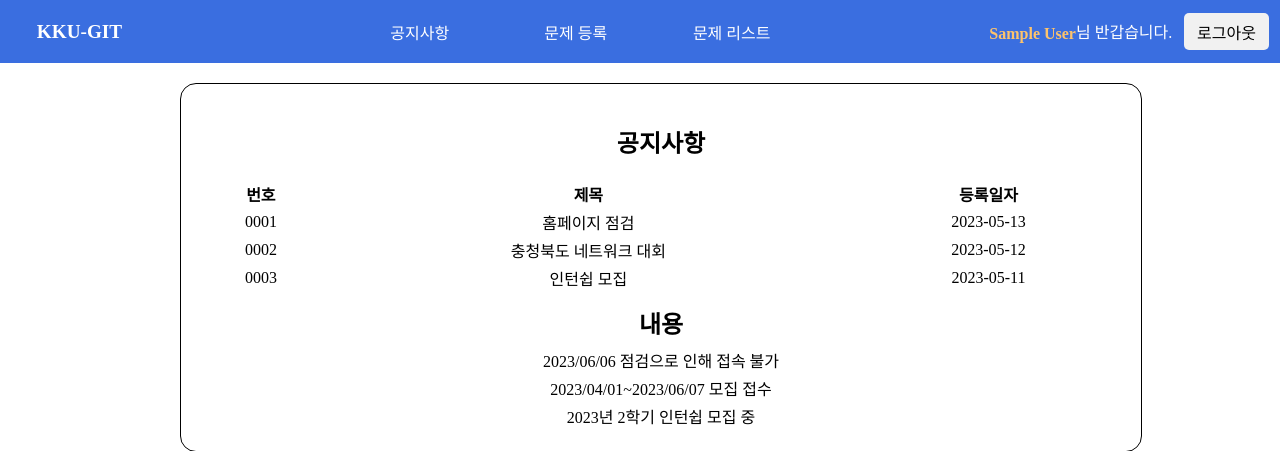
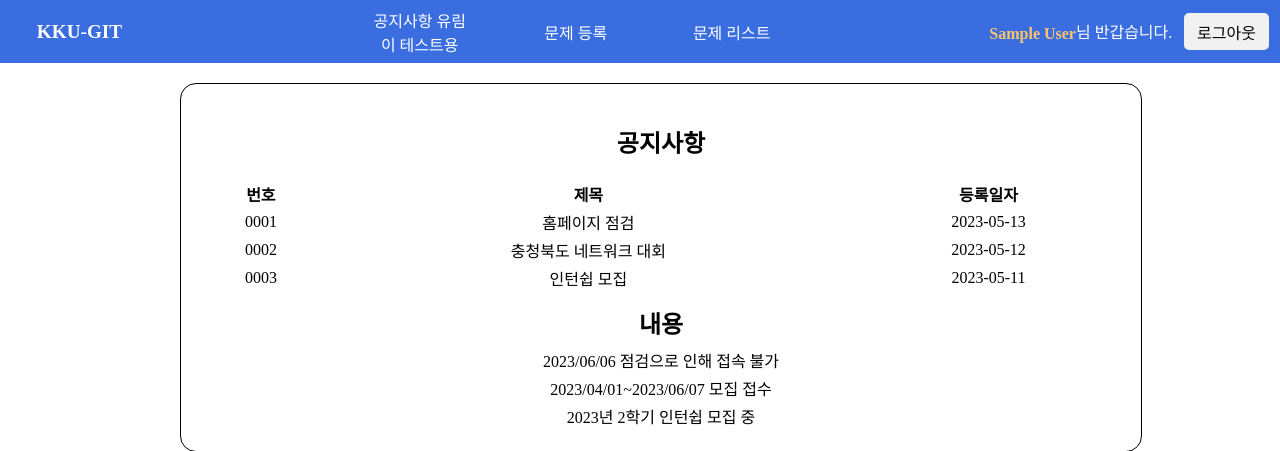
Before and after one commit to JeongHunsss/KKU-GIT, a PHP site: page /main/main.php in a window 1280 px wide. Shown: the top 451 px of the page. Run offline with PHP 8.4, Linux system fonts and the light colour scheme; the visitor is signed in with stand-in values (Sample User, id 1).

Commit message:
유림이 테스트용 커밋

```diff
--- a/bars/top_bar.php
+++ b/bars/top_bar.php
@@ -14,7 +14,7 @@
             <div class="link
                 <?php echo ($_SESSION['cur_page'] === 'notice') ? 'current-page' : ''; ?>"
                 onclick="location.href='../notice/notice_list.php'">
-                공지사항
+                공지사항 유림이 테스트용
             </div>
             <div class="link
                 <?php echo ($_SESSION['cur_page'] === 'problem_add') ? 'current-page' : ''; ?>"
```
